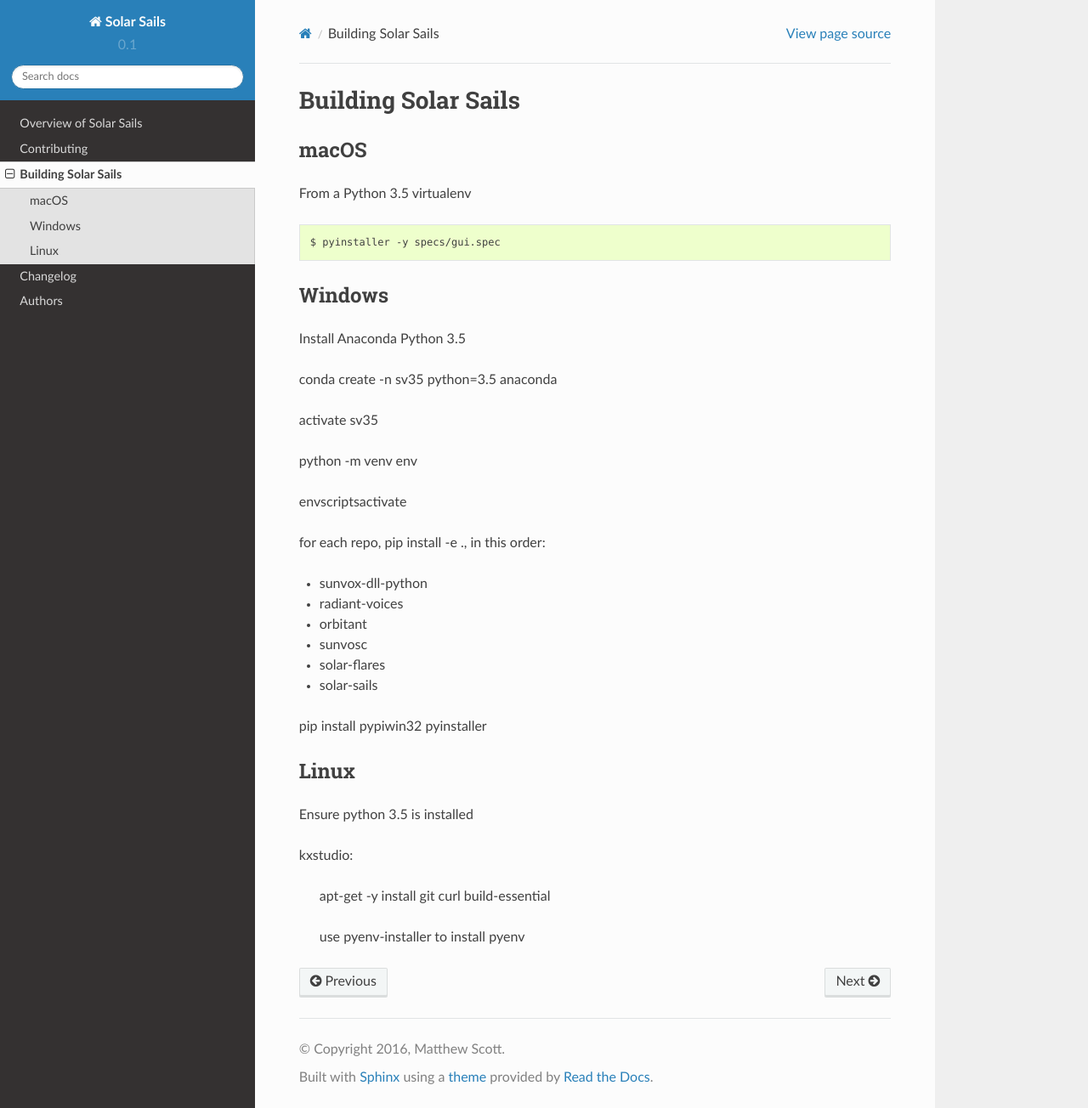
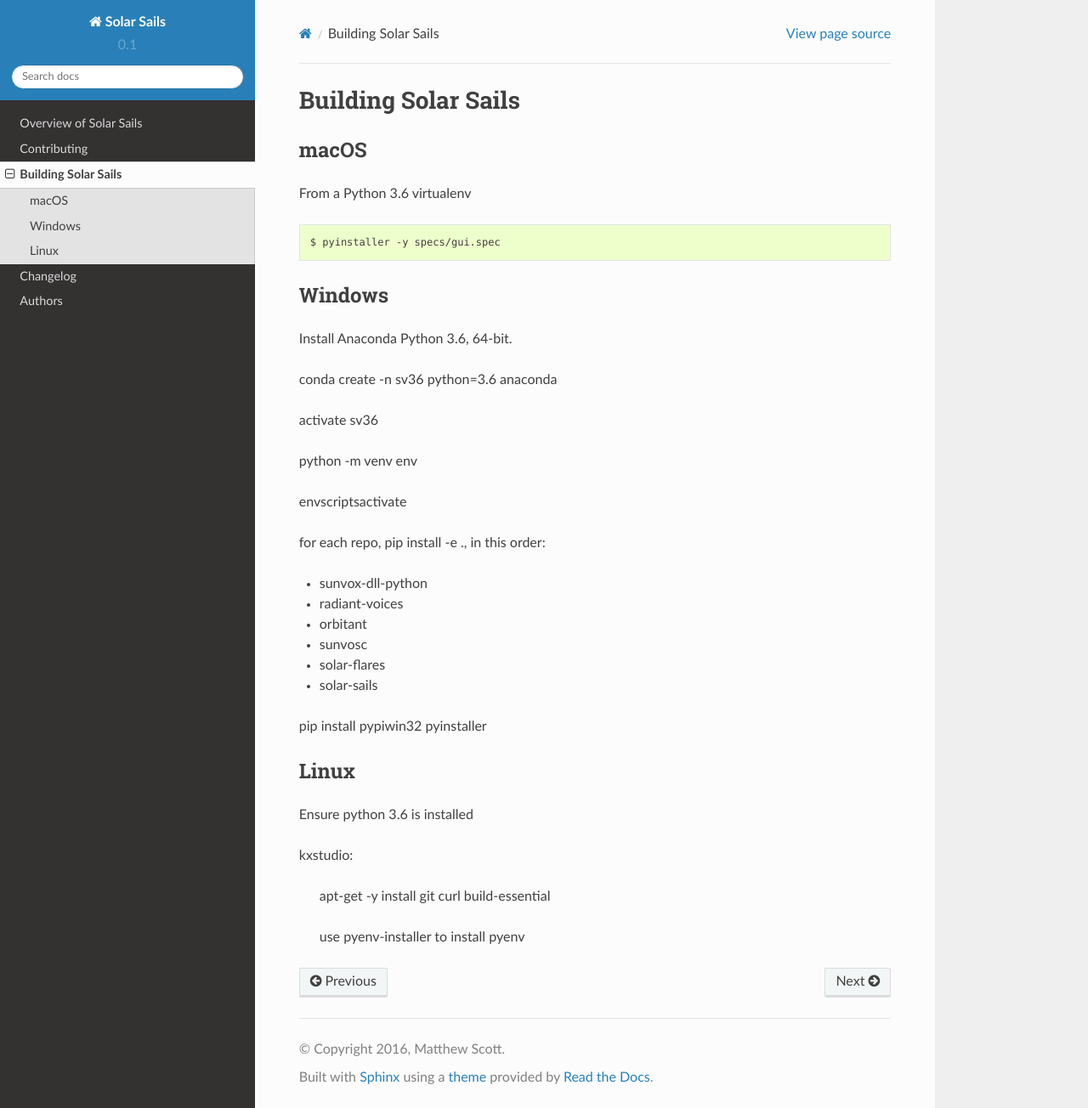
Before and after one commit to metrasynth/solar-sails, a Sphinx documentation site: the page built from docs/building.rst, in a window 1280 px wide and 1304 px high. Shown: the whole window at 85% size. Built offline with Sphinx 7.4.7 and the Read the Docs theme 2.0.0, drawn with Linux system fonts in a browser that asks for light colours; pages that are not in the unit, such as notebooks, are missing from menus.

Commit message:
Update build notes

```diff
--- a/docs/building.rst
+++ b/docs/building.rst
@@ -5,18 +5,18 @@
 macOS
 =====
 
-From a Python 3.5 virtualenv ::
+From a Python 3.6 virtualenv ::
 
     $ pyinstaller -y specs/gui.spec
 
 Windows
 =======
 
-Install Anaconda Python 3.5
+Install Anaconda Python 3.6, 64-bit.
 
-conda create -n sv35 python=3.5 anaconda
+conda create -n sv36 python=3.6 anaconda
 
-activate sv35
+activate sv36
 
 python -m venv env
 
@@ -37,7 +37,7 @@
 Linux
 =====
 
-Ensure python 3.5 is installed
+Ensure python 3.6 is installed
 
 kxstudio:
 
```
